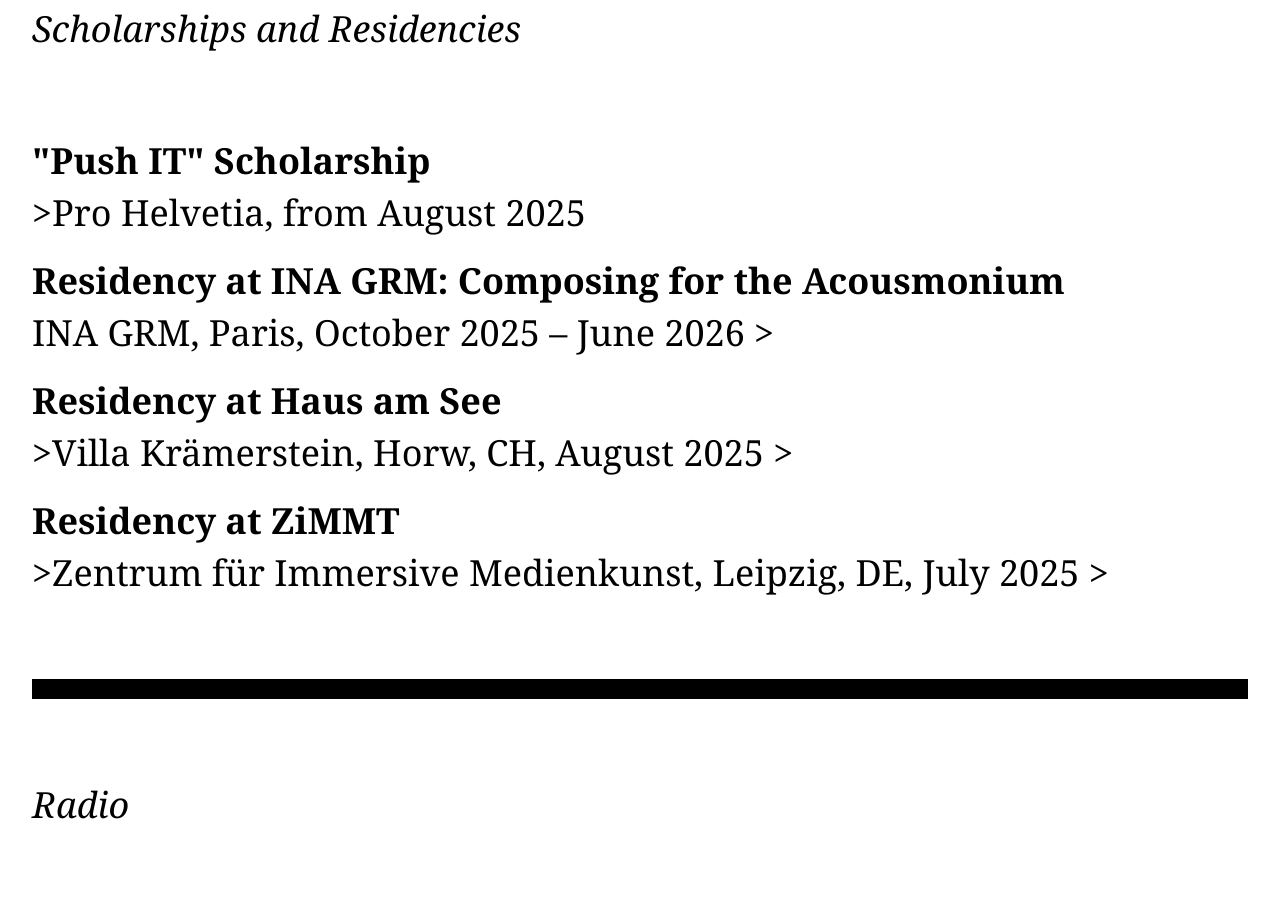
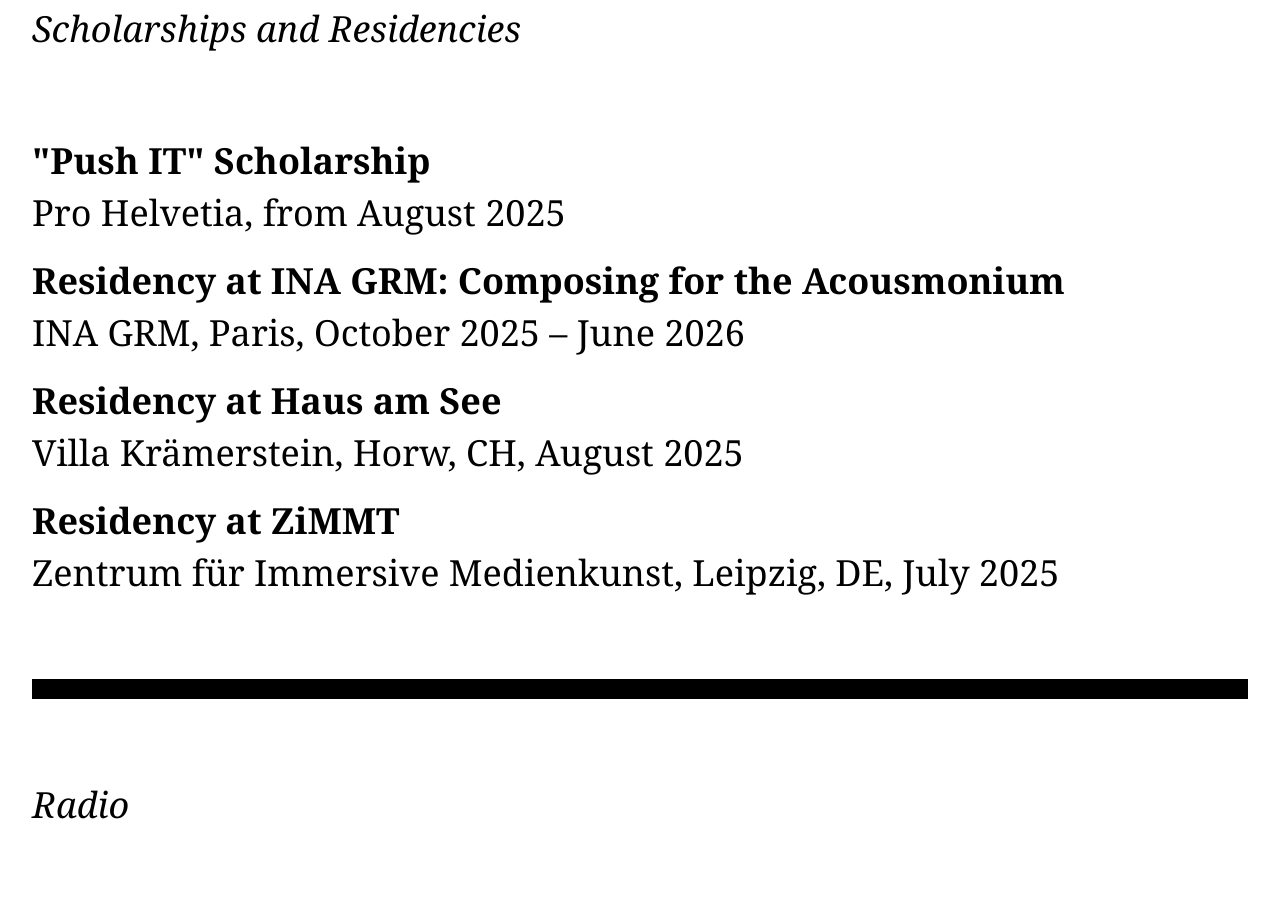
Before and after one commit to SerainaFae/SerainaFae.github.io, a website built with Vite: page index.html in a window 1280 px wide. Shown: the part 6157-7065 px from the top of the page. Built offline with nearby package versions, Linux system fonts and the light colour scheme.

Commit message:
Update index.html

```diff
--- a/index.html
+++ b/index.html
@@ -343,24 +343,24 @@
           <ul class="space-y-4">
             <li>
               <strong>"Push IT" Scholarship</strong><br />
-       >Pro Helvetia, from August 2025
+              Pro Helvetia, from August 2025
             </li>
             <li>
               <strong
                 >Residency at INA GRM: Composing for the Acousmonium</strong
               ><br />
                 INA GRM, Paris, October 2025 – June 2026
-              >
+
             </li>
             <li>
               <strong>Residency at Haus am See</strong><br />
-                >Villa Krämerstein, Horw, CH, August 2025
-              >
+              Villa Krämerstein, Horw, CH, August 2025
+
             </li>
             <li>
               <strong>Residency at ZiMMT</strong><br />
-                >Zentrum für Immersive Medienkunst, Leipzig, DE, July 2025
-              >
+                Zentrum für Immersive Medienkunst, Leipzig, DE, July 2025
+
             </li>
           </ul>
         </div>
```
